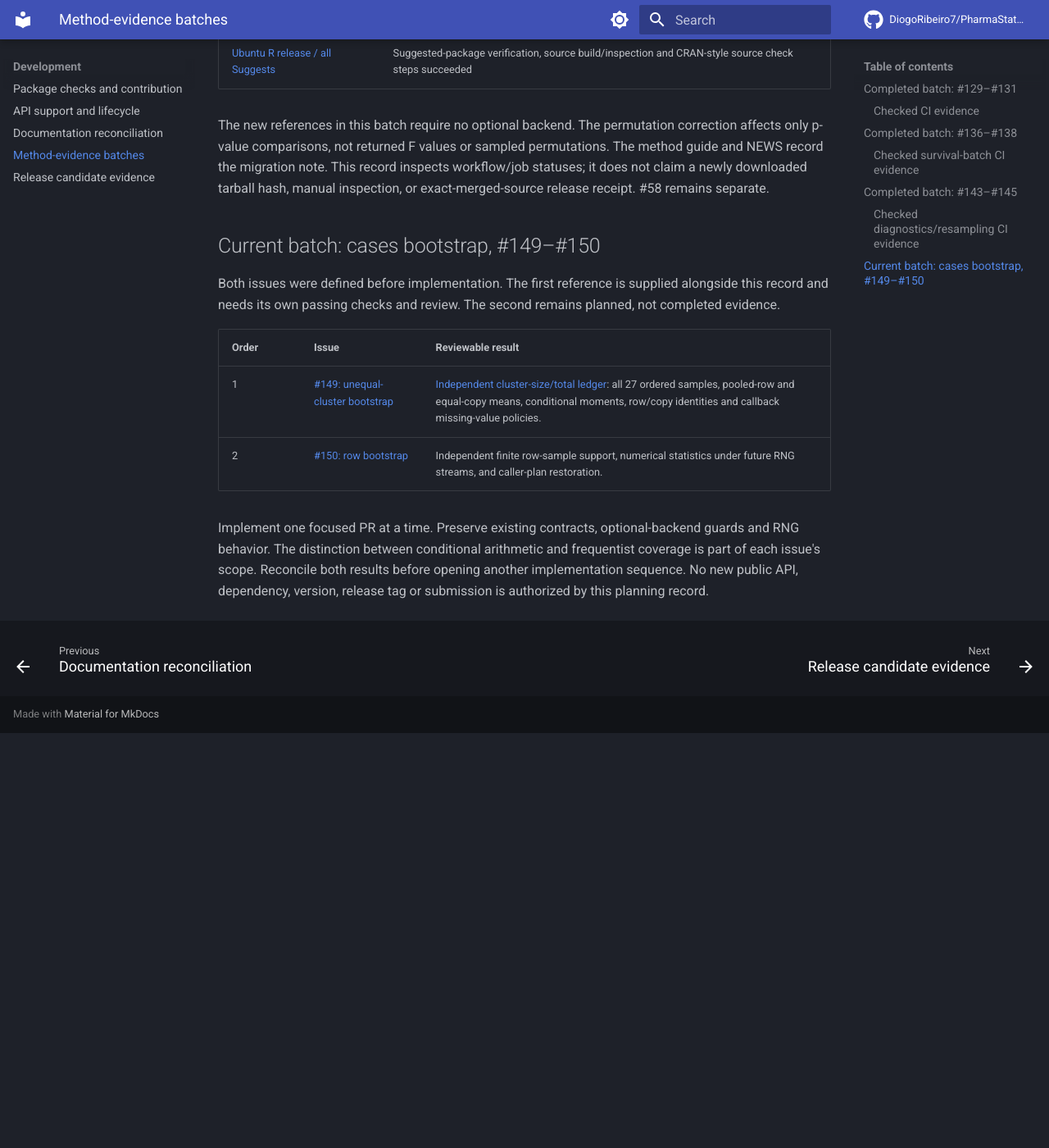
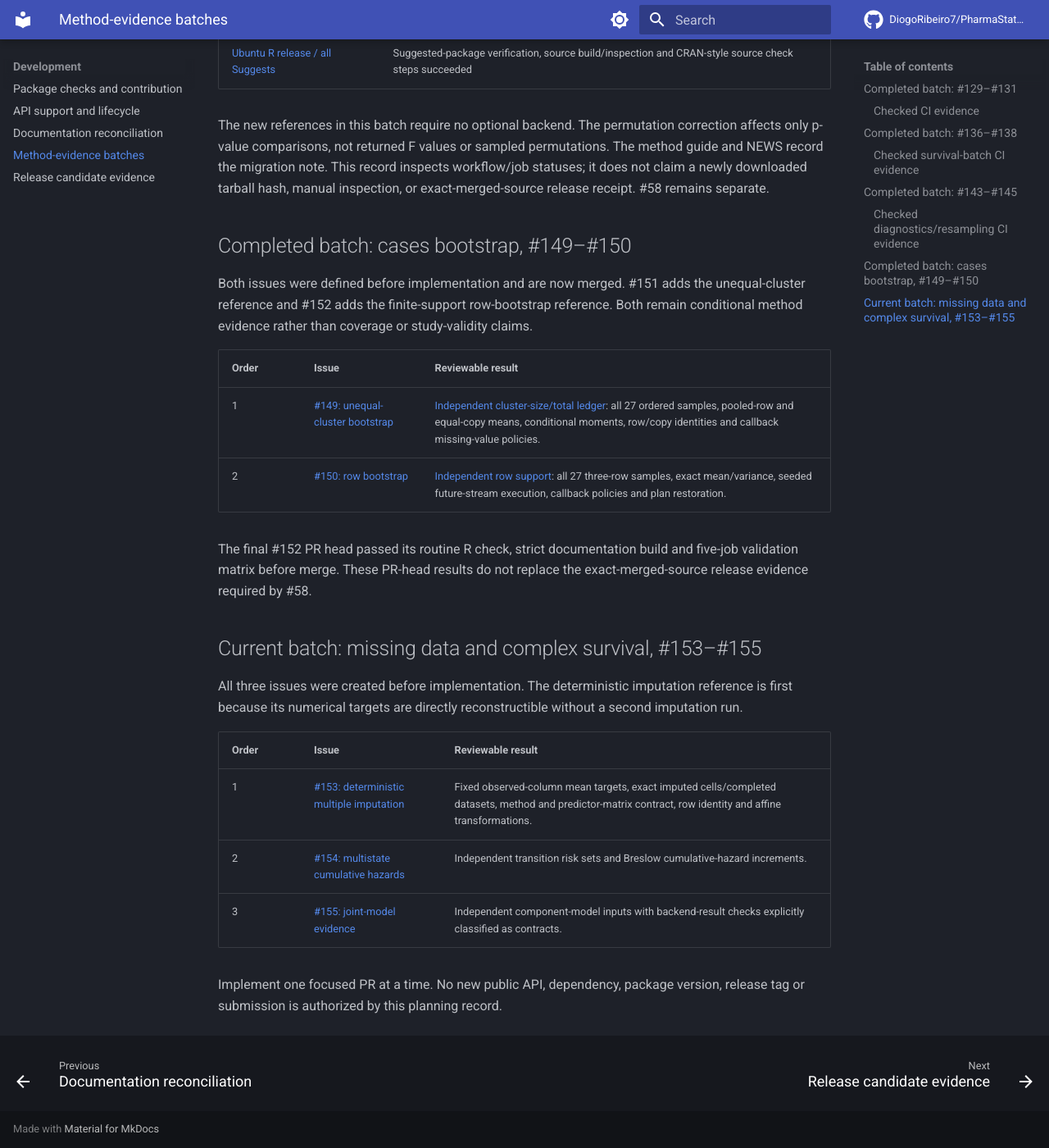
Before and after one commit to DiogoRibeiro7/PharmaStatsR, an MkDocs documentation site: the page built from docs/evidence-batches.md, in a window 1280 px wide and 1400 px high, scrolled down 3438 px. Shown: the whole window at 82% size. Built offline with MkDocs 1.6.1 and Material for MkDocs 9.7.7, drawn with Linux system fonts in a browser that asks for light colours; comment, search, counter and statistics services are not loaded; before the commit the page ends 4332 px from its top, so only the background shows below that.

Commit message:
docs: add deterministic imputation reference

```diff
--- a/docs/evidence-batches.md
+++ b/docs/evidence-batches.md
@@ -112,19 +112,27 @@ permutations. The method guide and NEWS record the migration note. This record
 inspects workflow/job statuses; it does not claim a newly downloaded tarball hash,
 manual inspection, or exact-merged-source release receipt. #58 remains separate.
 
-## Current batch: cases bootstrap, #149–#150
+## Completed batch: cases bootstrap, #149–#150
 
-Both issues were defined before implementation. The first reference is supplied
-alongside this record and needs its own passing checks and review. The second
-remains planned, not completed evidence.
+Both issues were defined before implementation and are now merged. #151 adds the
+unequal-cluster reference and #152 adds the finite-support row-bootstrap reference.
+Both remain conditional method evidence rather than coverage or study-validity claims.
 
 | Order | Issue | Reviewable result |
 | --- | --- | --- |
 | 1 | [#149: unequal-cluster bootstrap](https://github.com/DiogoRibeiro7/PharmaStatsR/issues/149) | [Independent cluster-size/total ledger](cluster-bootstrap.md): all 27 ordered samples, pooled-row and equal-copy means, conditional moments, row/copy identities and callback missing-value policies. |
-| 2 | [#150: row bootstrap](https://github.com/DiogoRibeiro7/PharmaStatsR/issues/150) | Independent finite row-sample support, numerical statistics under future RNG streams, and caller-plan restoration. |
+| 2 | [#150: row bootstrap](https://github.com/DiogoRibeiro7/PharmaStatsR/issues/150) | [Independent row support](parallel-bootstrap.md): all 27 three-row samples, exact mean/variance, seeded future-stream execution, callback policies and plan restoration. |
 
-Implement one focused PR at a time. Preserve existing contracts, optional-backend
-guards and RNG behavior. The distinction between conditional arithmetic and
-frequentist coverage is part of each issue's scope. Reconcile both results before
-opening another implementation sequence. No new public API, dependency, version,
-release tag or submission is authorized by this planning record.
+The final #152 PR head passed its routine R check, strict documentation build and five-job validation matrix before merge. These PR-head results do not replace the exact-merged-source release evidence required by #58.
+
+## Current batch: missing data and complex survival, #153–#155
+
+All three issues were created before implementation. The deterministic imputation reference is first because its numerical targets are directly reconstructible without a second imputation run.
+
+| Order | Issue | Reviewable result |
+| --- | --- | --- |
+| 1 | [#153: deterministic multiple imputation](https://github.com/DiogoRibeiro7/PharmaStatsR/issues/153) | Fixed observed-column mean targets, exact imputed cells/completed datasets, method and predictor-matrix contract, row identity and affine transformations. |
+| 2 | [#154: multistate cumulative hazards](https://github.com/DiogoRibeiro7/PharmaStatsR/issues/154) | Independent transition risk sets and Breslow cumulative-hazard increments. |
+| 3 | [#155: joint-model evidence](https://github.com/DiogoRibeiro7/PharmaStatsR/issues/155) | Independent component-model inputs with backend-result checks explicitly classified as contracts. |
+
+Implement one focused PR at a time. No new public API, dependency, package version, release tag or submission is authorized by this planning record.
```
